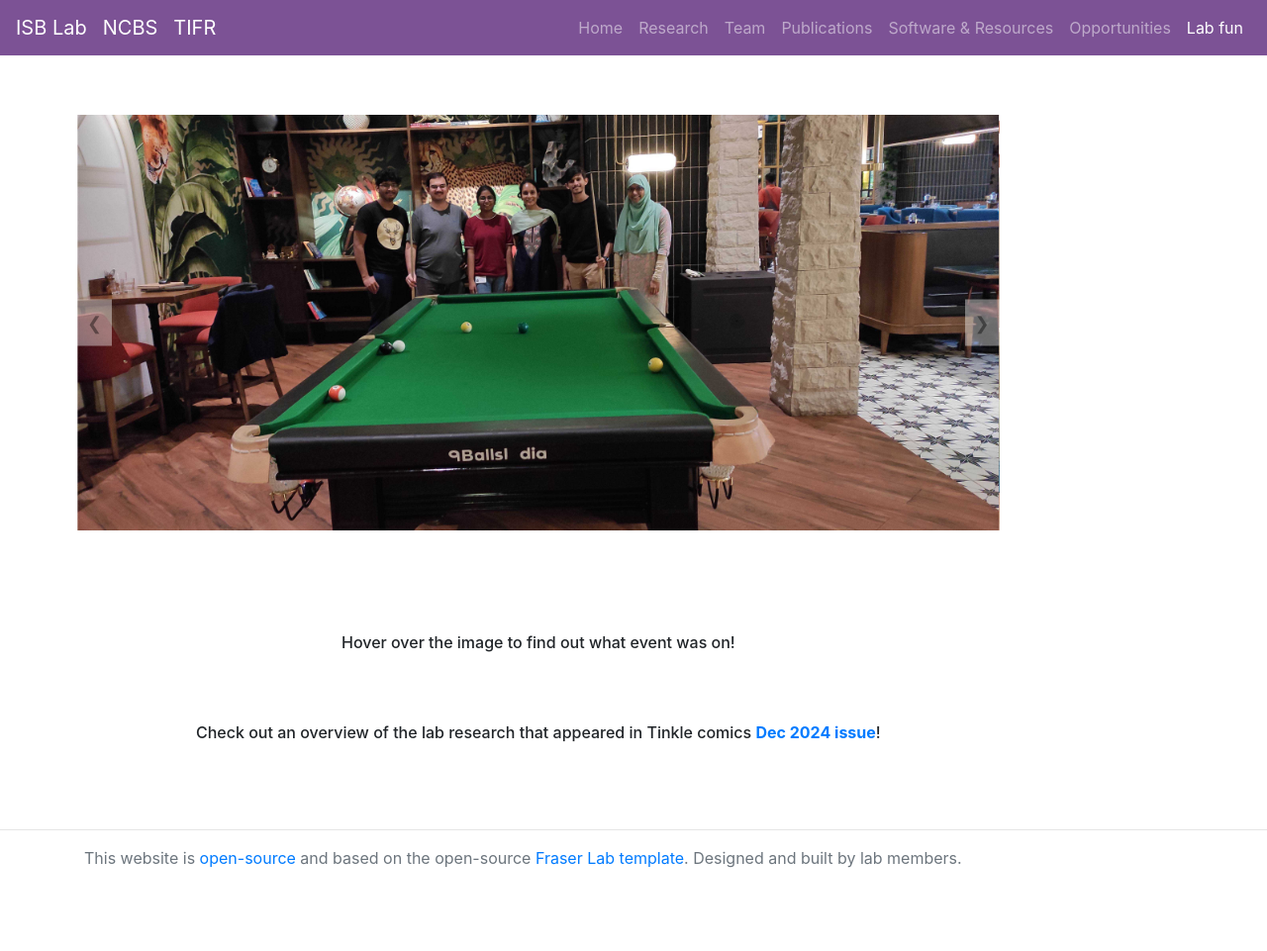
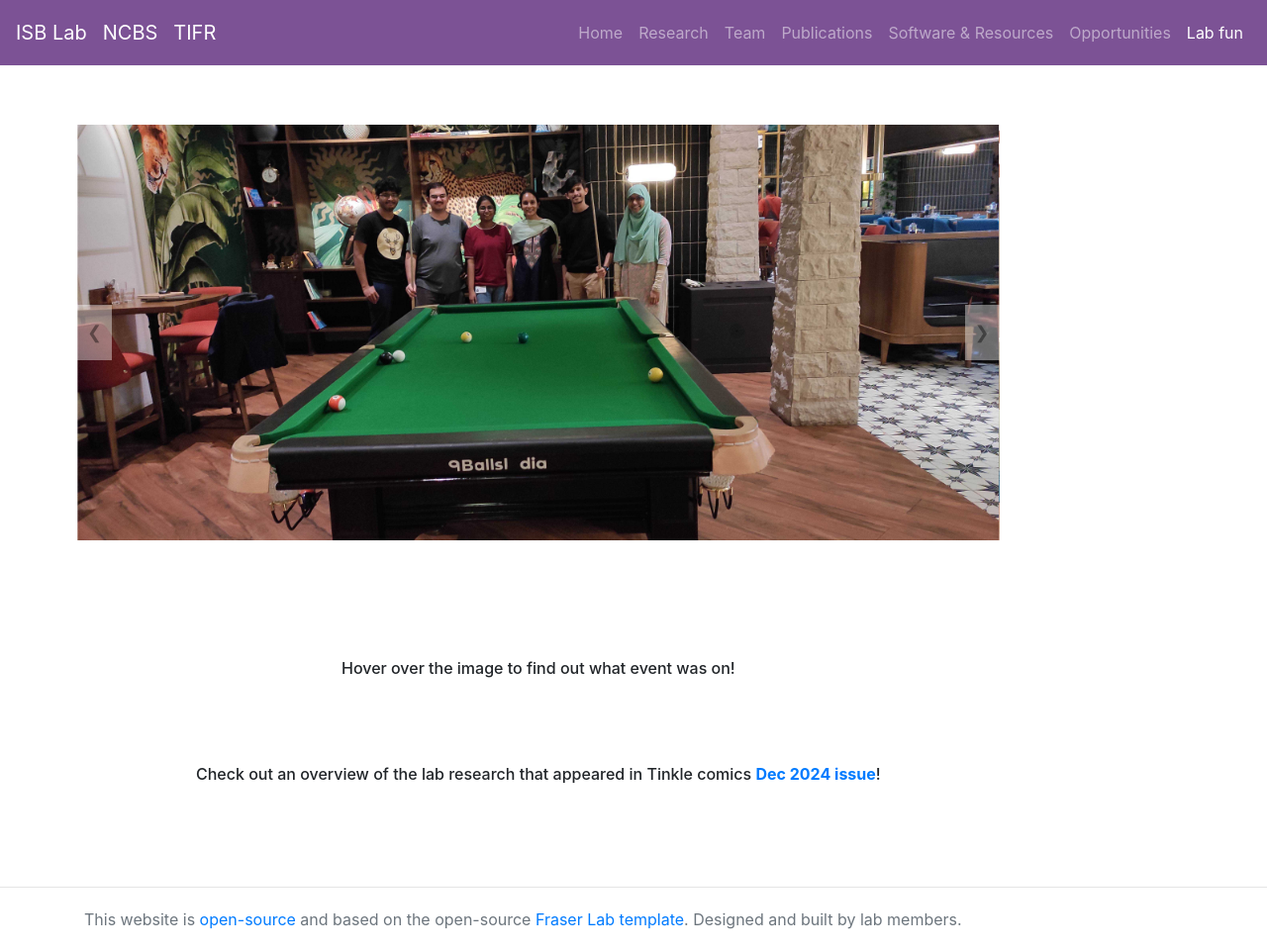
Before and after one commit to isblab/website, a Jekyll site: the page built from Fun/index.md, in a window 1280 px wide. Shown: the whole page at 99% size. Built offline with Jekyll 4.4.1, drawn with Linux system fonts in a browser that asks for light colours; before the commit the page ends 900 px from its top, so only the background shows below that.

Commit message:
minor changes

```diff
--- a/static/css/custom.css
+++ b/static/css/custom.css
@@ -125,10 +125,10 @@ body {
 /* @import url('https://fonts.googleapis.com/css2?family=Montserrat:ital,wght@0,100..900;1,100..900&display=swap'); */
 /* @import url('https://fonts.googleapis.com/css2?family=Inter:ital,opsz,wght@0,14..32,100..900;1,14..32,100..900&display=swap'); */
 
-/* body {
-  font-family: Montserrat;
-  line-height: 2.3; Sets line height to 1.8 times the font size */
-/* } */
+body {
+  /* font-family: Montserrat; */
+  line-height: 2.0; /* Sets line height to 1.8 times the font size */
+}
 
 .carousel {
   position: relative;
@@ -226,5 +226,5 @@ body {
 
 @keyframes blink {
     from, to { color: transparent }
-    50% { color: rgba(0, 0, 0, 0.2) }
+    50% { color: rgba(0, 0, 0, 0.0) }
 }
```
